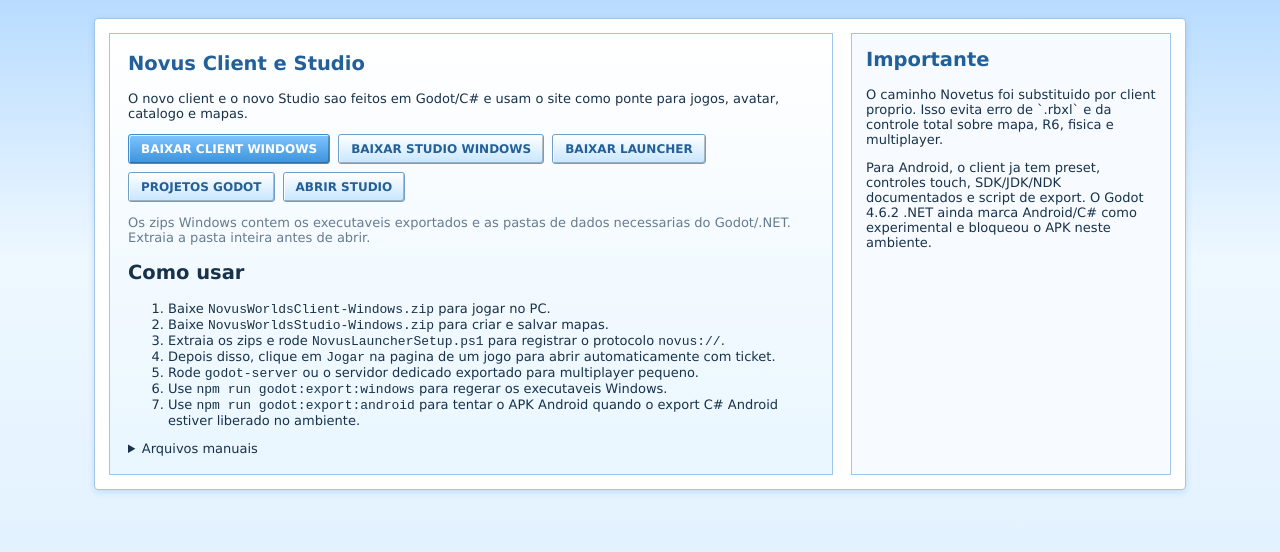
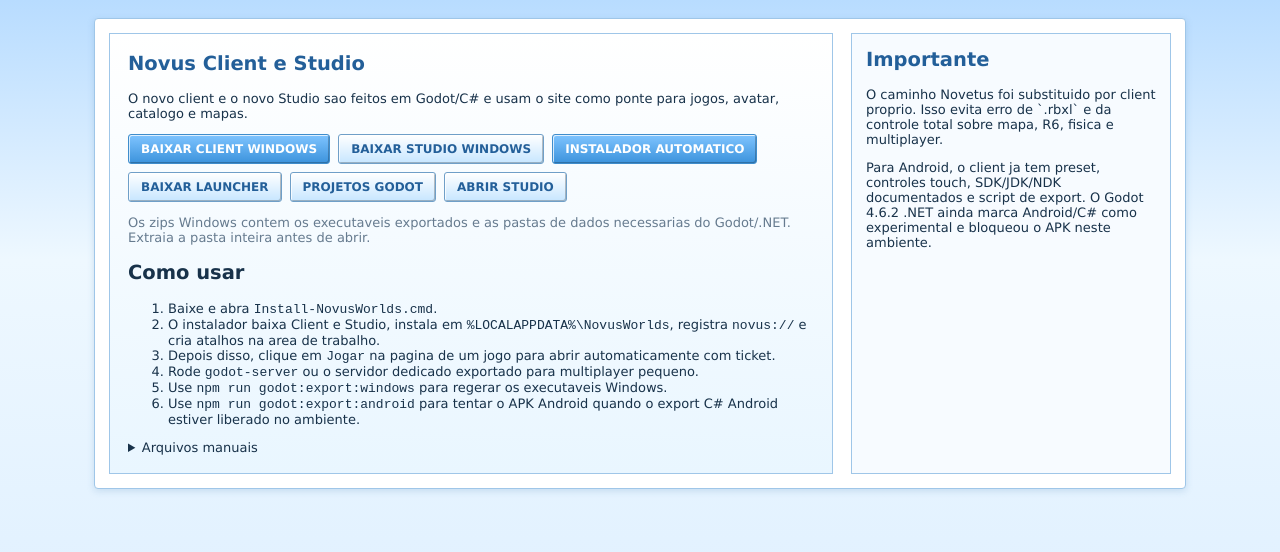
Before and after one commit to Davzxt/NovusWorlds, a website: page public/download.html in a window 1280 px wide. Drawn offline with Linux system fonts and the light colour scheme; no server answers.

Commit message:
Add automatic Windows installer launcher

```diff
--- a/public/download.html
+++ b/public/download.html
@@ -17,6 +17,7 @@
         <div class="legacy-actions">
           <a class="btn" href="/download/NovusWorldsClient-Windows.zip" download>Baixar Client Windows</a>
           <a class="btn secondary" href="/download/NovusWorldsStudio-Windows.zip" download>Baixar Studio Windows</a>
+          <a class="btn" href="/download/launcher/Install-NovusWorlds.cmd" download>Instalador Automatico</a>
           <a class="btn secondary" href="/download/launcher/NovusLauncherSetup.ps1" download>Baixar Launcher</a>
           <a class="btn secondary" href="/download/NovusGodotProjects.zip" download>Projetos Godot</a>
           <a class="btn secondary" href="/studio.html">Abrir Studio</a>
@@ -24,9 +25,8 @@
         <p class="muted">Os zips Windows contem os executaveis exportados e as pastas de dados necessarias do Godot/.NET. Extraia a pasta inteira antes de abrir.</p>
         <h2>Como usar</h2>
         <ol>
-          <li>Baixe <code>NovusWorldsClient-Windows.zip</code> para jogar no PC.</li>
-          <li>Baixe <code>NovusWorldsStudio-Windows.zip</code> para criar e salvar mapas.</li>
-          <li>Extraia os zips e rode <code>NovusLauncherSetup.ps1</code> para registrar o protocolo <code>novus://</code>.</li>
+          <li>Baixe e abra <code>Install-NovusWorlds.cmd</code>.</li>
+          <li>O instalador baixa Client e Studio, instala em <code>%LOCALAPPDATA%\NovusWorlds</code>, registra <code>novus://</code> e cria atalhos na area de trabalho.</li>
           <li>Depois disso, clique em <code>Jogar</code> na pagina de um jogo para abrir automaticamente com ticket.</li>
           <li>Rode <code>godot-server</code> ou o servidor dedicado exportado para multiplayer pequeno.</li>
           <li>Use <code>npm run godot:export:windows</code> para regerar os executaveis Windows.</li>
```
Also changed, not shown: README.md, 2 other files.
